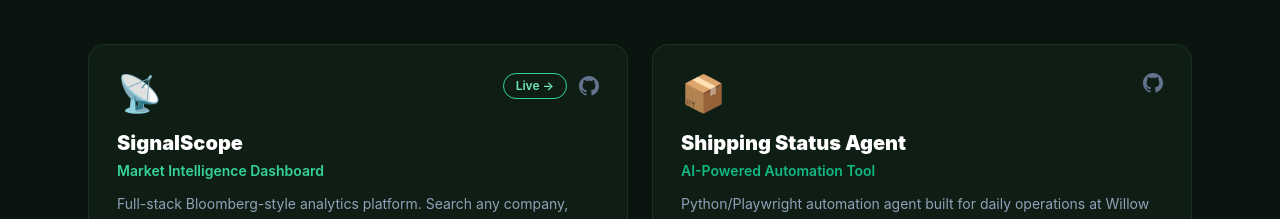
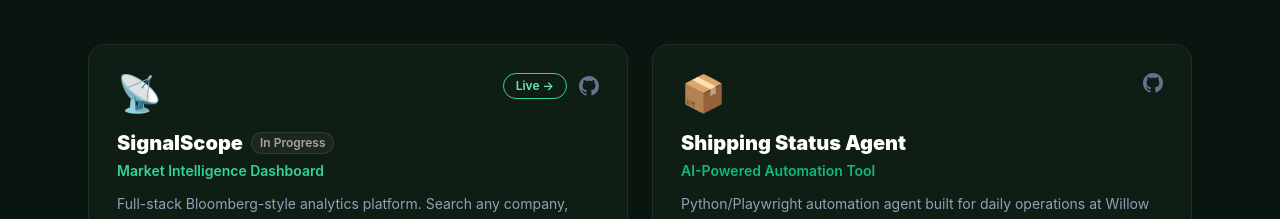
Before and after one commit to nevafrazier/nevafrazier, a React (Vite) app: page / in a window 1280 px wide. Shown: the part 3400-3619 px from the top of the page. Built offline with nearby package versions, Linux system fonts and the light colour scheme.

Commit message:
add In Progress badge to SignalScope

```diff
--- a/src/components/Projects.jsx
+++ b/src/components/Projects.jsx
@@ -2,6 +2,7 @@ const projects = [
   {
     title: 'SignalScope',
     tagline: 'Market Intelligence Dashboard',
+    wip: true,
     description: 'Full-stack Bloomberg-style analytics platform. Search any company, game, or topic to see live VADER sentiment analysis, Reddit + news aggregation, Wikipedia context cards with awards/achievements, stock prices via Alpha Vantage, and city tech rankings across 25 US metros.',
     tags: ['React', 'FastAPI', 'Python', 'Tailwind', 'VADER NLP', 'Alpha Vantage API'],
     github: 'https://github.com/nevafrazier/signalscope',
@@ -54,7 +55,15 @@ export default function Projects() {
                 </div>
               </div>
 
-              <h3 className="text-white font-black text-xl mb-1">{p.title}</h3>
+              <div className="flex items-center gap-2 mb-1">
+                <h3 className="text-white font-black text-xl">{p.title}</h3>
+                {p.wip && (
+                  <span className="text-xs px-2 py-0.5 rounded-full font-semibold"
+                    style={{ background: '#78716c20', color: '#a8a29e', border: '1px solid #78716c40' }}>
+                    In Progress
+                  </span>
+                )}
+              </div>
               <p className="text-sm font-semibold mb-3" style={{ color: p.accent }}>{p.tagline}</p>
               <p className="text-slate-400 text-sm leading-relaxed flex-1 mb-5">{p.description}</p>
 
```
